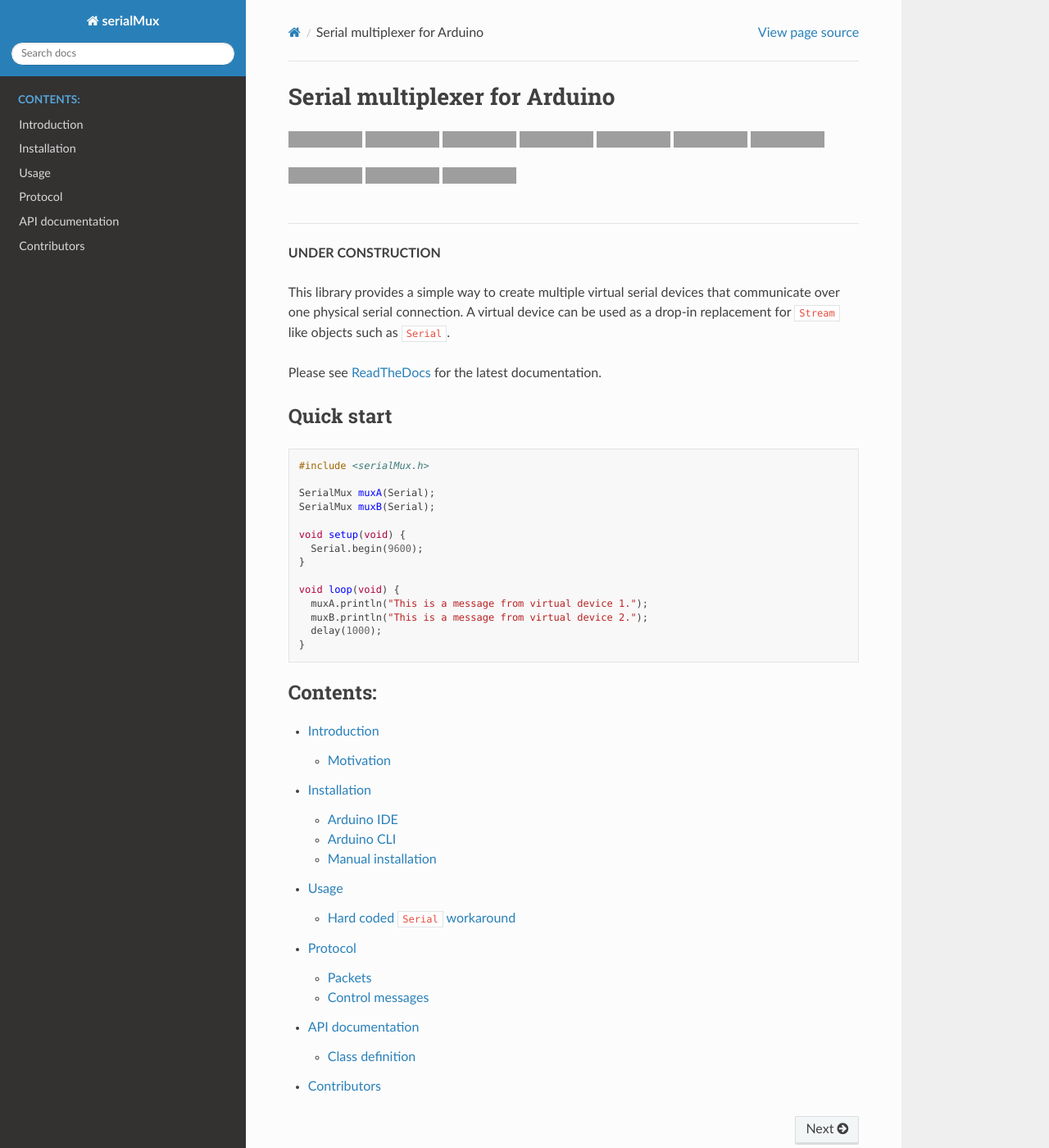
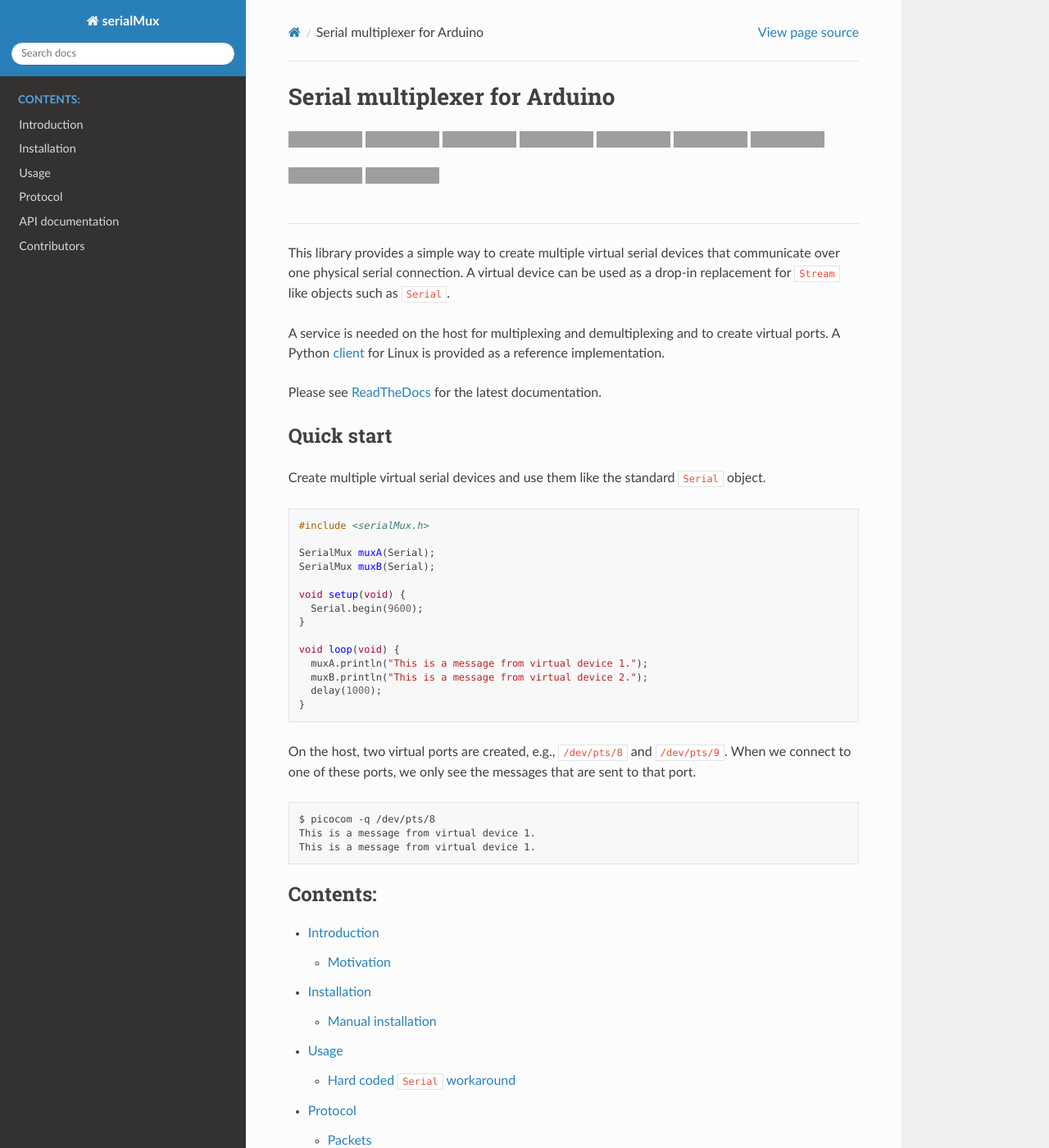
Before and after one commit to jfjlaros/serialMux, a Sphinx documentation site: the page built from docs/index.rst, in a window 1280 px wide and 1400 px high. Shown: the whole window at 82% size. Built offline with Sphinx 7.4.7 and the Read the Docs theme 2.0.0, drawn with Linux system fonts in a browser that asks for light colours; grey boxes are pictures that could not be loaded.

Commit message:
Updated documentation.

```diff
--- a/README.rst
+++ b/README.rst
@@ -11,8 +11,9 @@
    :target: https://github.com/jfjlaros/serialMux/releases
 .. image:: https://img.shields.io/github/release/jfjlaros/serialMux.svg
    :target: https://github.com/jfjlaros/serialMux/releases
-.. image:: https://www.ardu-badge.com/badge/serialMux.svg
-   :target: https://www.ardu-badge.com/serialMux
+..
+    .. image:: https://www.ardu-badge.com/badge/serialMux.svg
+       :target: https://www.ardu-badge.com/serialMux
 .. image:: https://img.shields.io/github/languages/code-size/jfjlaros/serialMux.svg
    :target: https://github.com/jfjlaros/serialMux
 .. image:: https://img.shields.io/github/languages/count/jfjlaros/serialMux.svg
@@ -24,17 +25,22 @@
 
 ----
 
-**UNDER CONSTRUCTION**
-
 This library provides a simple way to create multiple virtual serial devices
 that communicate over one physical serial connection. A virtual device can be
 used as a drop-in replacement for ``Stream`` like objects such as ``Serial``.
+
+A service is needed on the host for multiplexing and demultiplexing and to
+create virtual ports. A Python client_ for Linux is provided as a reference
+implementation.
 
 Please see ReadTheDocs_ for the latest documentation.
 
 
 Quick start
 -----------
+
+Create multiple virtual serial devices and use them like the standard
+``Serial`` object.
 
 .. code-block:: cpp
 
@@ -53,5 +59,16 @@
       delay(1000);
     }
 
+On the host, two virtual ports are created, e.g., ``/dev/pts/8`` and
+``/dev/pts/9``. When we connect to one of these ports, we only see the
+messages that are sent to that port.
+
+::
+
+    $ picocom -q /dev/pts/8
+    This is a message from virtual device 1.
+    This is a message from virtual device 1.
+
 
 .. _ReadTheDocs: https://serialmux.readthedocs.io
+.. _client: https://arduino-serial-mux.readthedocs.io
```
Also changed, not shown: docs/install.rst (+11 -10 lines), 3 other files.
